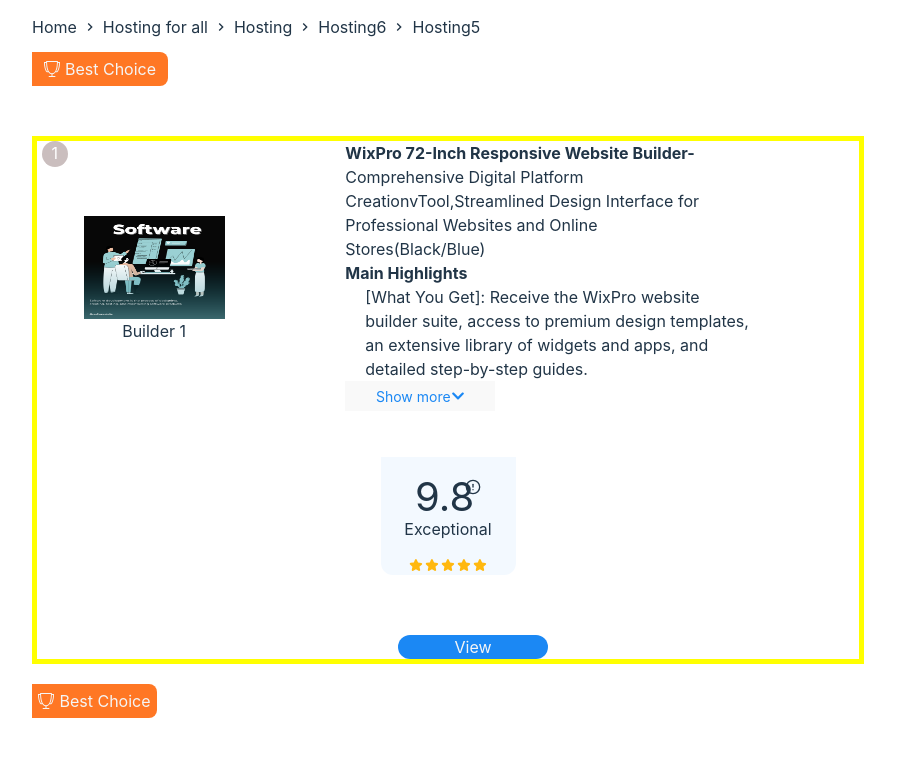
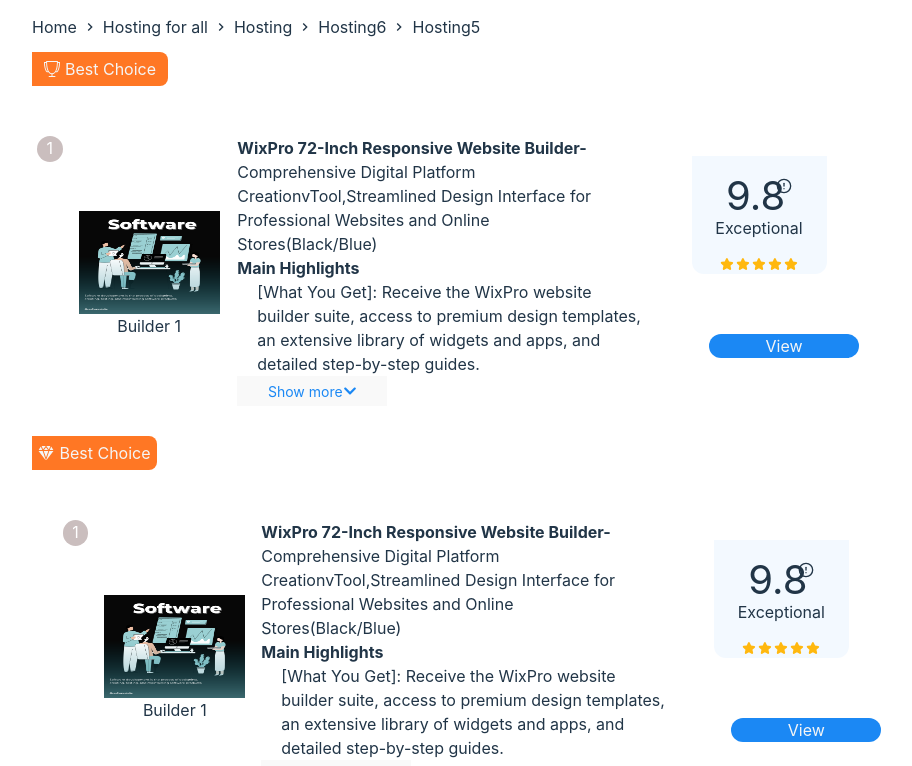
Before and after one commit to liton0023/react-inter-project, a React (Vite) app: page / in a window 1280 px wide. Shown: the part 202-968 px from the top of the page, without its empty margins (168-1080 px from the left). Built offline with nearby package versions, Linux system fonts and the light colour scheme.

Commit message:
add button css

```diff
--- a/src/components/Product/Product.jsx
+++ b/src/components/Product/Product.jsx
@@ -1,6 +1,6 @@
 import { FaChevronDown } from "react-icons/fa";
+import { IoDiamond } from "react-icons/io5";
 import { LuAlertCircle } from "react-icons/lu";
-import { TfiCup } from "react-icons/tfi";
 import { TiStarFullOutline } from "react-icons/ti";
 import './product.css';
 import img from '/rs.png';
@@ -42,7 +42,7 @@
          </div>
         </div>
         <button className="btn-4">
-          <TfiCup />
+          <IoDiamond />
             <span>
                 Best Choice
             </span>
--- a/src/components/Product/product.css
+++ b/src/components/Product/product.css
@@ -19,7 +19,6 @@
   margin-left: 200px;
   width: 65%;
   gap: 16px;
-  border: 5px solid yellow;
 }
 
 .product-container-2 {
@@ -32,7 +31,6 @@
   margin-top: 50px;
   max-width: 100%;
   gap: 16px;
-  border: 5px solid yellow;
 }
 
 .product-item {
--- a/src/components/Product/product.scss
+++ b/src/components/Product/product.scss
@@ -34,7 +34,6 @@
   margin-left: 200px;
   width: 65%;
   gap: 16px;
-  border: 5px solid yellow;
 }
 .product-container-2 {
   display: flex;
@@ -48,7 +47,6 @@
   margin-top: 50px;
   max-width: 100%;
   gap: 16px;
-  border: 5px solid yellow;
 }
 .product-item {
   margin: auto;
```
Also changed, not shown: 1 other file (tests, documents, lock files or other folders).
